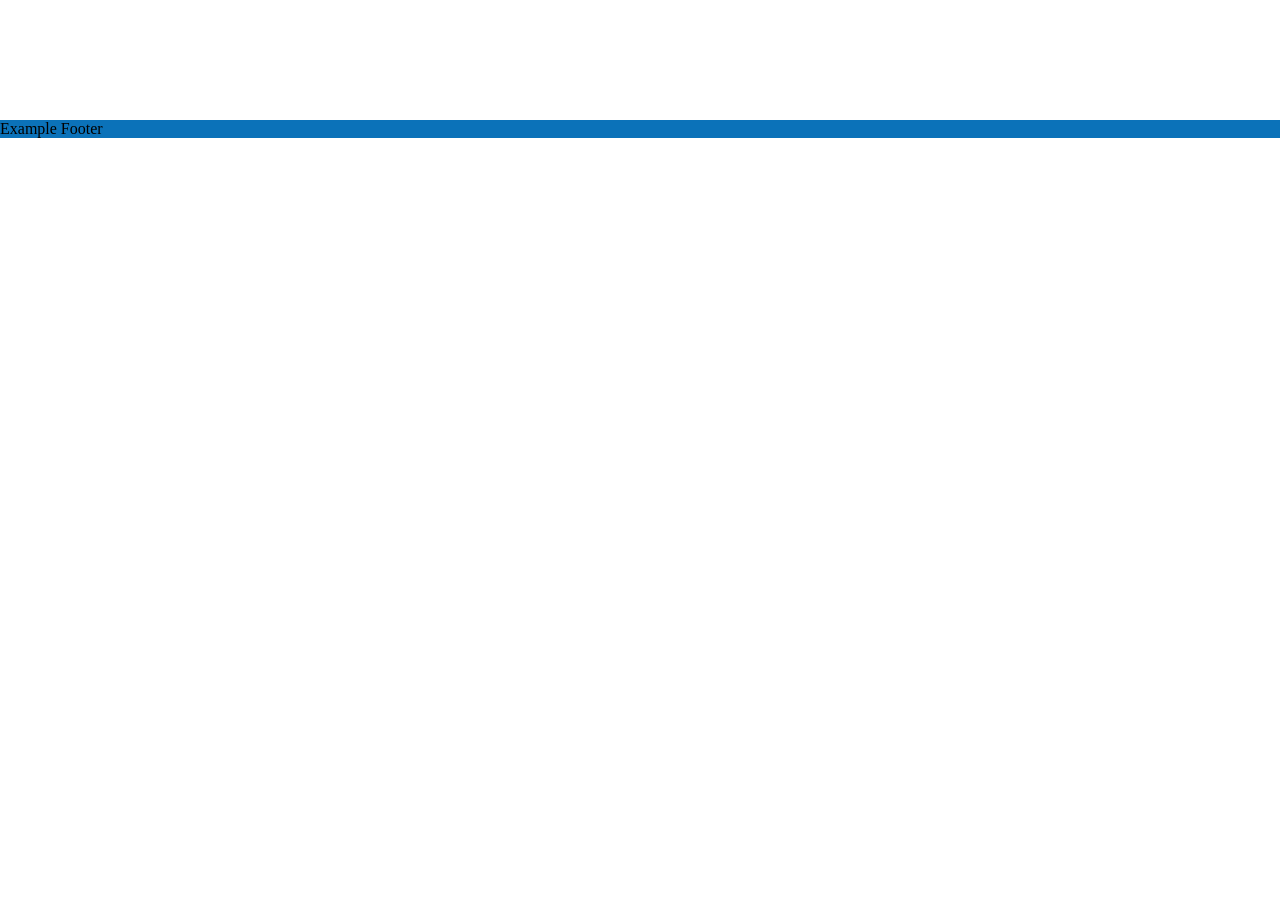
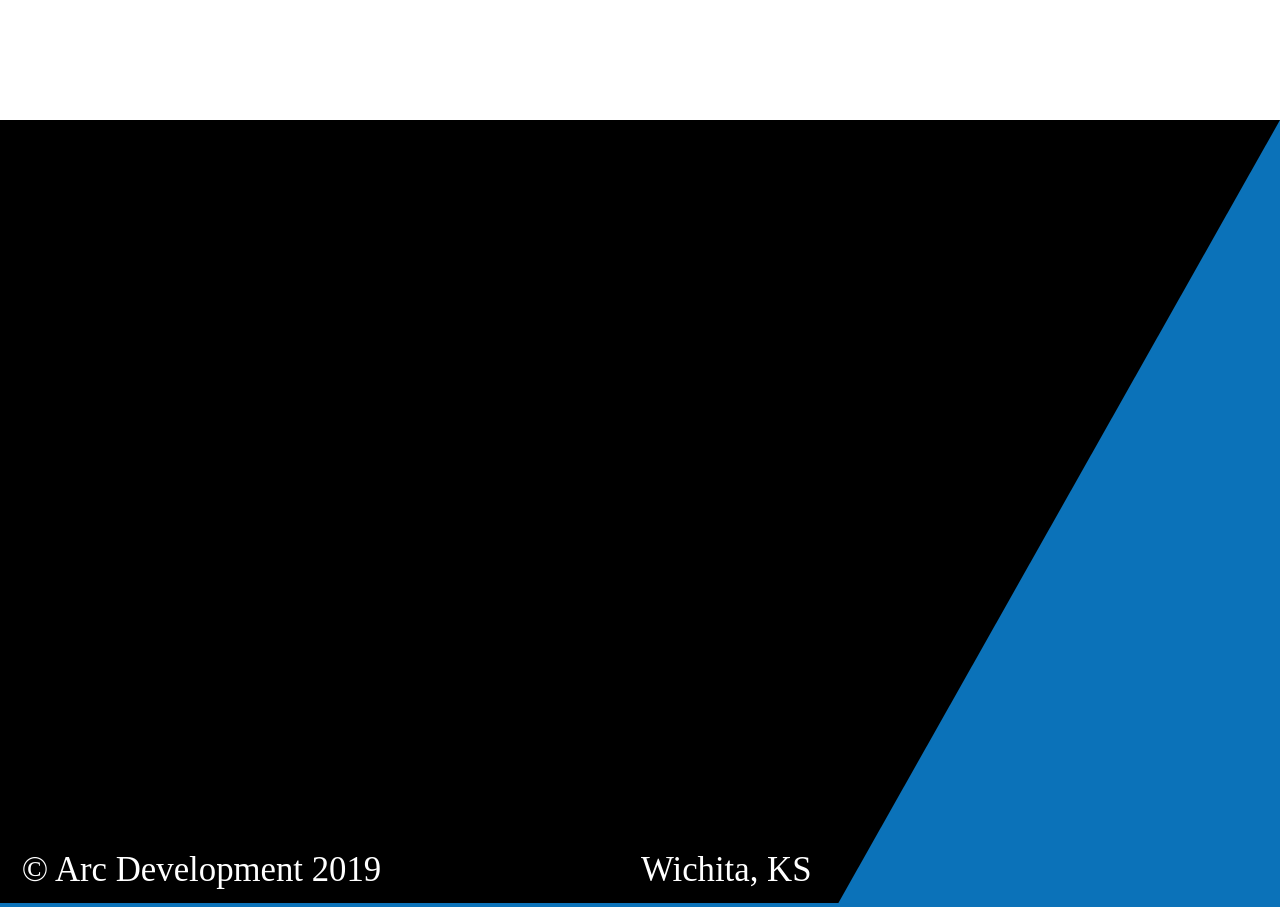
Before and after one commit to mitushaa/arc-development, a React (Create React App) app: page / in a window 1280 px wide. Shown: the part 1880-2787 px from the top of the page. Before the commit the page ends 2018 px from the top, so only its background shows below. Built offline with nearby package versions, Linux system fonts and the light colour scheme.

Commit message:
Footer Setup - Importing footer logo

```diff
--- a/src/components/ui/Footer.js
+++ b/src/components/ui/Footer.js
@@ -1,5 +1,6 @@
 import React from "react";
 import {makeStyles} from "@material-ui/core/styles";
+import footerAdornment from '../../assets/Footer Adornment.svg'
 
 const useStyles = makeStyles(theme => ({
     footer: {
@@ -11,6 +12,10 @@
 export default function Footer() {
     const classes = useStyles();
 
-    return <footer className={classes.footer}>Example Footer</footer>;
+    return (
+    <footer className={classes.footer}>
+        <img alt="black decorative slash" src={footerAdornment} />
+   </footer>
+   );
 
 }
```
Also changed, not shown: 1 other file (tests, documents, lock files or other folders).
